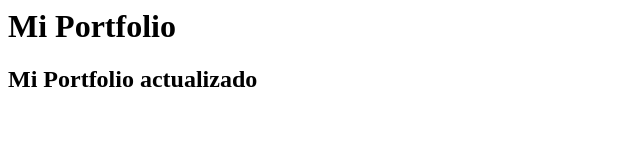
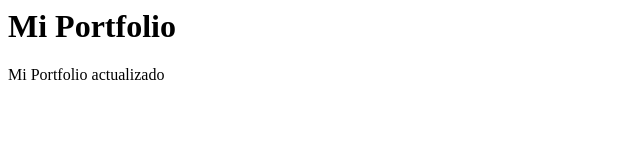
Before and after one commit to Flash1407/portfolio-FrontEnd, a plain HTML site: page index.html in a window 1280 px wide. Shown: the whole page, without its empty margins (0-640 px from the left). Drawn offline with Linux system fonts and the light colour scheme.

Commit message:
Update index.html

```diff
--- a/index.html
+++ b/index.html
@@ -1,2 +1,2 @@
 <h1>Mi Portfolio</h1>
-<h2>Mi Portfolio actualizado</h2>
+<p>Mi Portfolio actualizado</p>
```
